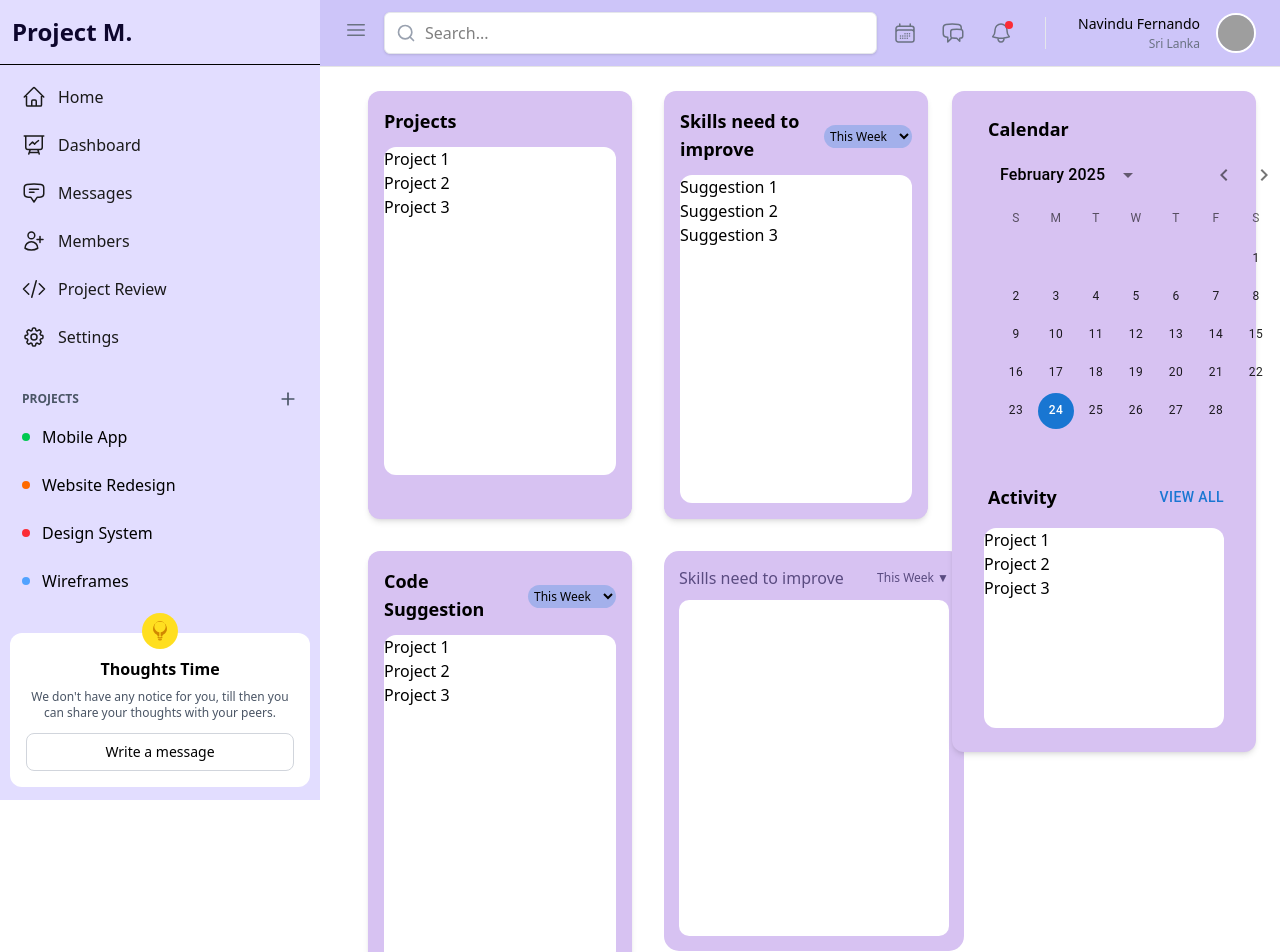
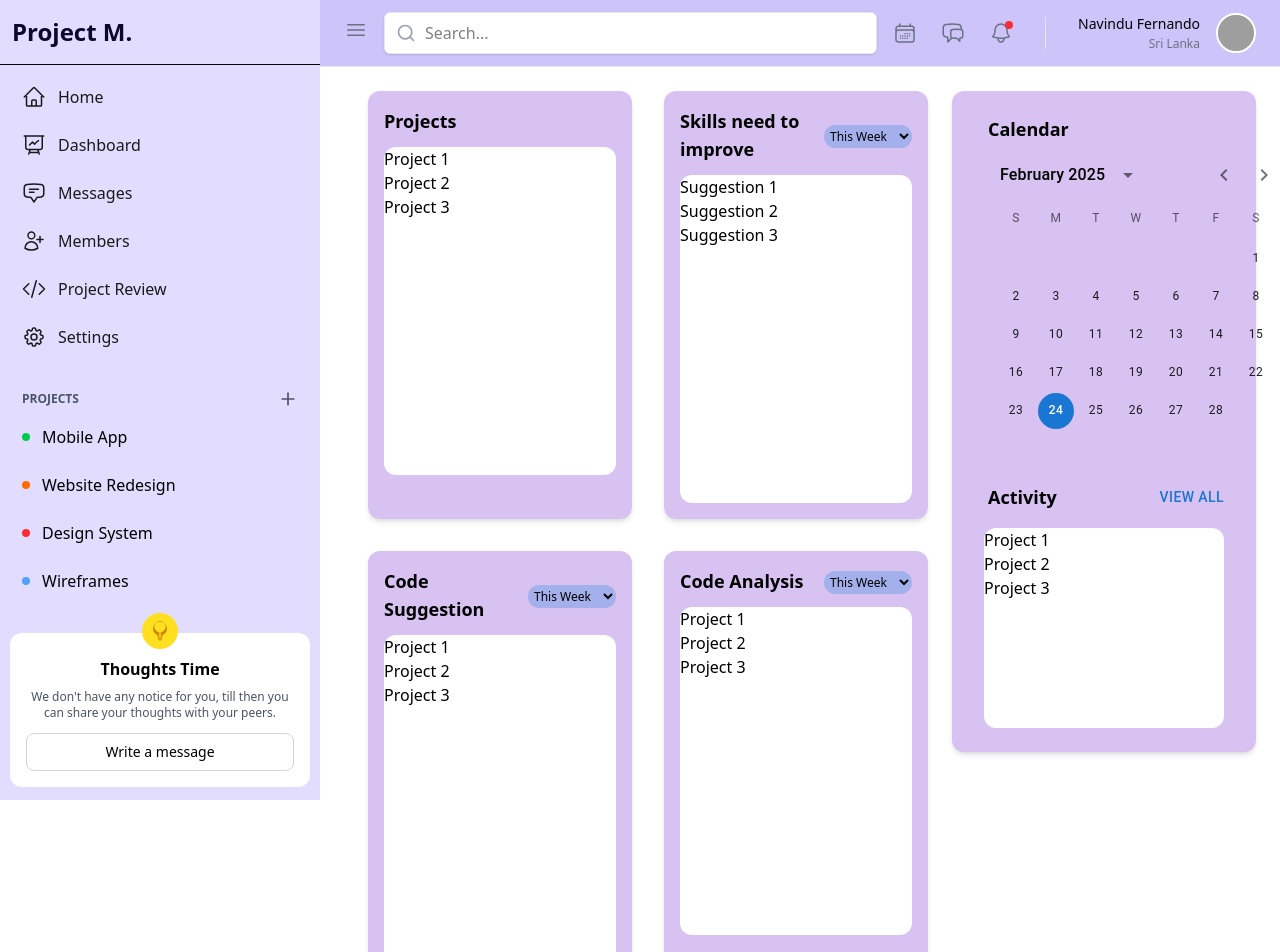
Before and after one commit to navindufernando/QUBIQ, a React (Vite) app in the folder common/sideandnavbar/: page /dashboard in a window 1280 px wide. Shown: the top 952 px of the page. Built offline with nearby package versions, Linux system fonts and the light colour scheme; grey boxes are pictures that could not be loaded.

Commit message:
Added CodeAnalysisCard

```diff
--- /dev/null
+++ b/common/sideandnavbar/src/pages/Dashboard-dev/CodeAnalysisCard.tsx
@@ -0,0 +1,18 @@
+import React from "react";
+import CardWrapper from "./CardWrapper";
+
+const CodeAnalysisCard = () => {
+  return (
+    <CardWrapper title="Code Analysis" showDropdown={true}>
+      <div className="flex">
+        <div className="bg-white min-h-82 rounded-xl grow">
+          <div>Project 1</div>
+          <div>Project 2</div>
+          <div>Project 3</div>
+        </div>
+      </div>
+    </CardWrapper>
+  );
+};
+
+export default CodeAnalysisCard;
--- a/common/sideandnavbar/src/pages/Dashboard-dev/DevDashboard.tsx
+++ b/common/sideandnavbar/src/pages/Dashboard-dev/DevDashboard.tsx
@@ -11,6 +11,7 @@ import "./Calendar.css";
 import ProjectsCard from "./ProjectsCard";
 import SkillImprovementCard from "./SkillImprovementCard";
 import CodeSuggestionCard from "./CodeSuggestionCard";
+import CodeAnalysisCard from "./CodeAnalysisCard";
 
 const DevDashboard = () => {
   const [selectedDate, setSelectedDate] = useState<Dayjs>(dayjs());
@@ -82,6 +83,7 @@ const DevDashboard = () => {
           <ProjectsCard></ProjectsCard>
           <SkillImprovementCard></SkillImprovementCard>
           <CodeSuggestionCard></CodeSuggestionCard>
+          <CodeAnalysisCard></CodeAnalysisCard>
           {/* Tile 2 */}
           <div style={tileStyle}>
             <div style={headerStyle}>
```
